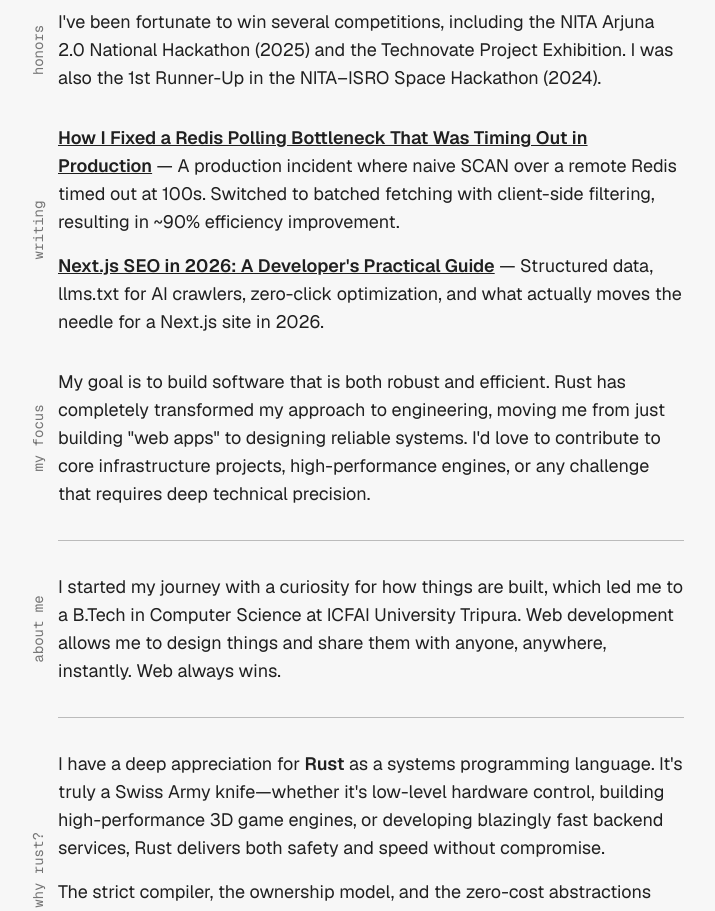
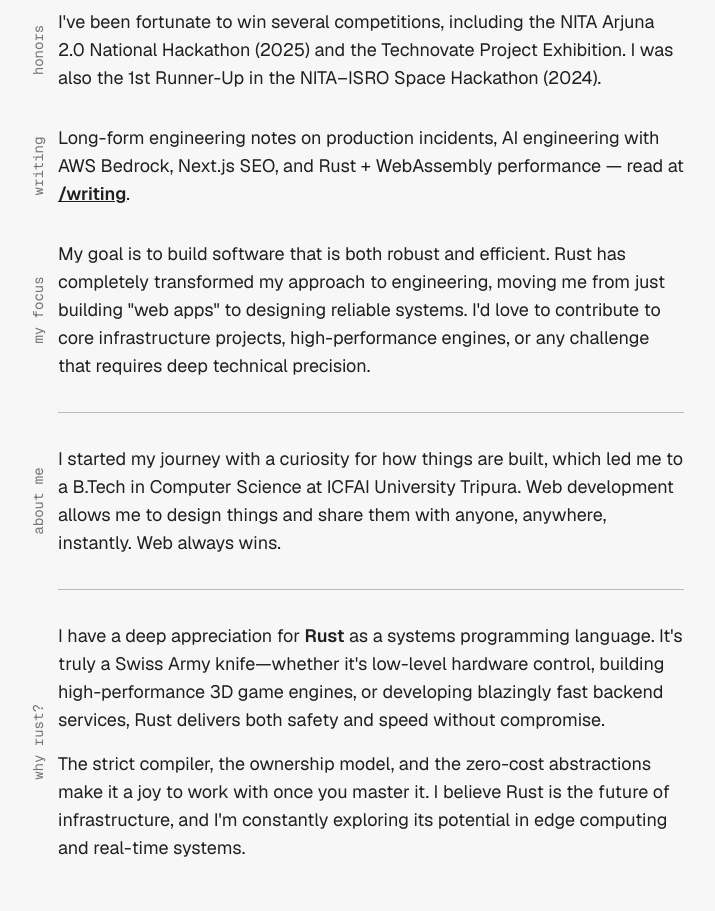
Before and after one commit to DibbayajyotiRoy/Portfolio, a Next.js app: page /work in a window 1280 px wide. Shown: the part 2720-3631 px from the top of the page, without its empty margins (269-984 px from the left). Built offline with nearby package versions, Linux system fonts and the light colour scheme; no server answers.

Commit message:
feat: update writing section to link to new long-form engineering notes

```diff
--- a/components/work-content.tsx
+++ b/components/work-content.tsx
@@ -134,16 +134,10 @@
             </TitledParagraph>
 
             <TitledParagraph title="writing">
-              <div className="flex flex-col gap-4">
-                <p>
-                  <Link href="https://medium.com/p/afae306668ba" target="_blank" rel="noopener noreferrer" className="font-semibold underline">How I Fixed a Redis Polling Bottleneck That Was Timing Out in Production</Link>{" "}
-                  — A production incident where naive SCAN over a remote Redis timed out at 100s. Switched to batched fetching with client-side filtering, resulting in ~90% efficiency improvement.
-                </p>
-                <p>
-                  <Link href="https://medium.com/@dibbayajyoti/next-js-seo-in-2026-a-developers-practical-guide-63449d44be22" target="_blank" rel="noopener noreferrer" className="font-semibold underline">Next.js SEO in 2026: A Developer&apos;s Practical Guide</Link>{" "}
-                  — Structured data, llms.txt for AI crawlers, zero-click optimization, and what actually moves the needle for a Next.js site in 2026.
-                </p>
-              </div>
+              <p>
+                Long-form engineering notes on production incidents, AI engineering with AWS Bedrock, Next.js SEO, and Rust + WebAssembly performance — read at{" "}
+                <Link href="/writing" className="font-semibold underline">/writing</Link>.
+              </p>
             </TitledParagraph>
 
             <TitledParagraph title="My Focus">
```
